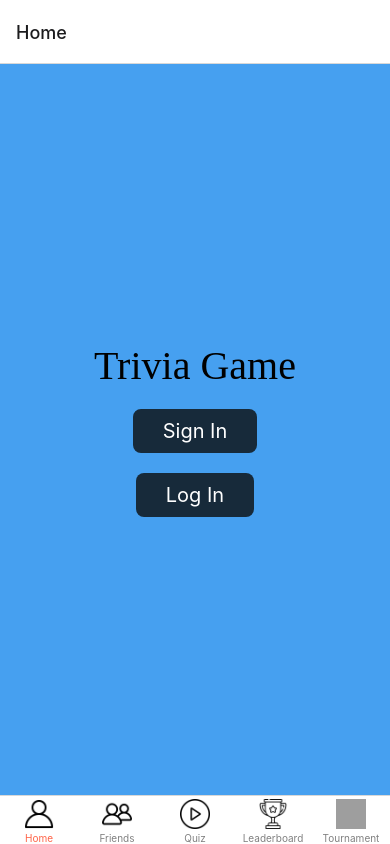
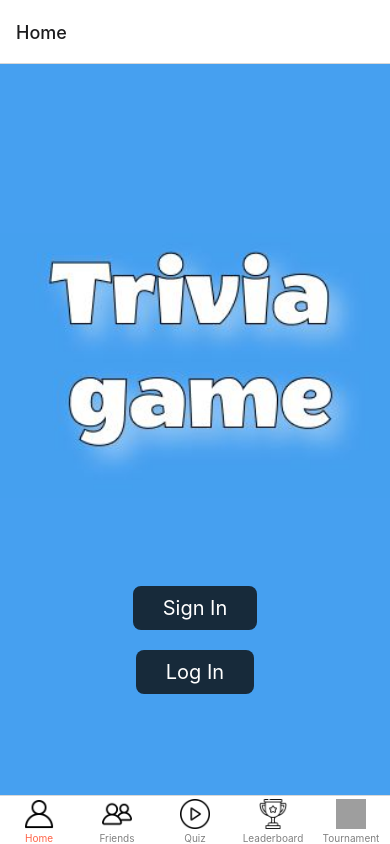
Before and after one commit to AntalZsofia/Trivia-Game, a React Native app in the folder frontend/trivia/: screen /Home in a window 390 px wide. Built offline with nearby package versions, Linux system fonts and the light colour scheme; grey boxes are pictures that could not be loaded.

Commit message:
Add title image to HomeScreen

```diff
--- a/frontend/trivia/screens/HomeScreen.js
+++ b/frontend/trivia/screens/HomeScreen.js
@@ -2,13 +2,15 @@
 
 import React from 'react';
 import { View, Text, StyleSheet, TouchableOpacity } from 'react-native';
+import { Image } from 'react-native';
+import Title from '../assets/icons/title.jpg';
 
 
 export default function HomeScreen( {navigation}) {
 
   return (
     <View style={styles.container}>
-      <Text style={styles.text}>Trivia Game</Text>
+      <Image source={Title} style={{ width: 400, height: 400 }} resizeMode="contain" />
       <TouchableOpacity style={styles.button} onPress={() => console.log("Sign in pressed")}>
         <Text style={styles.buttonText}>Sign In</Text>
         </TouchableOpacity>
```
Also changed, not shown: frontend/trivia/assets/icons/title.jpg (added).
